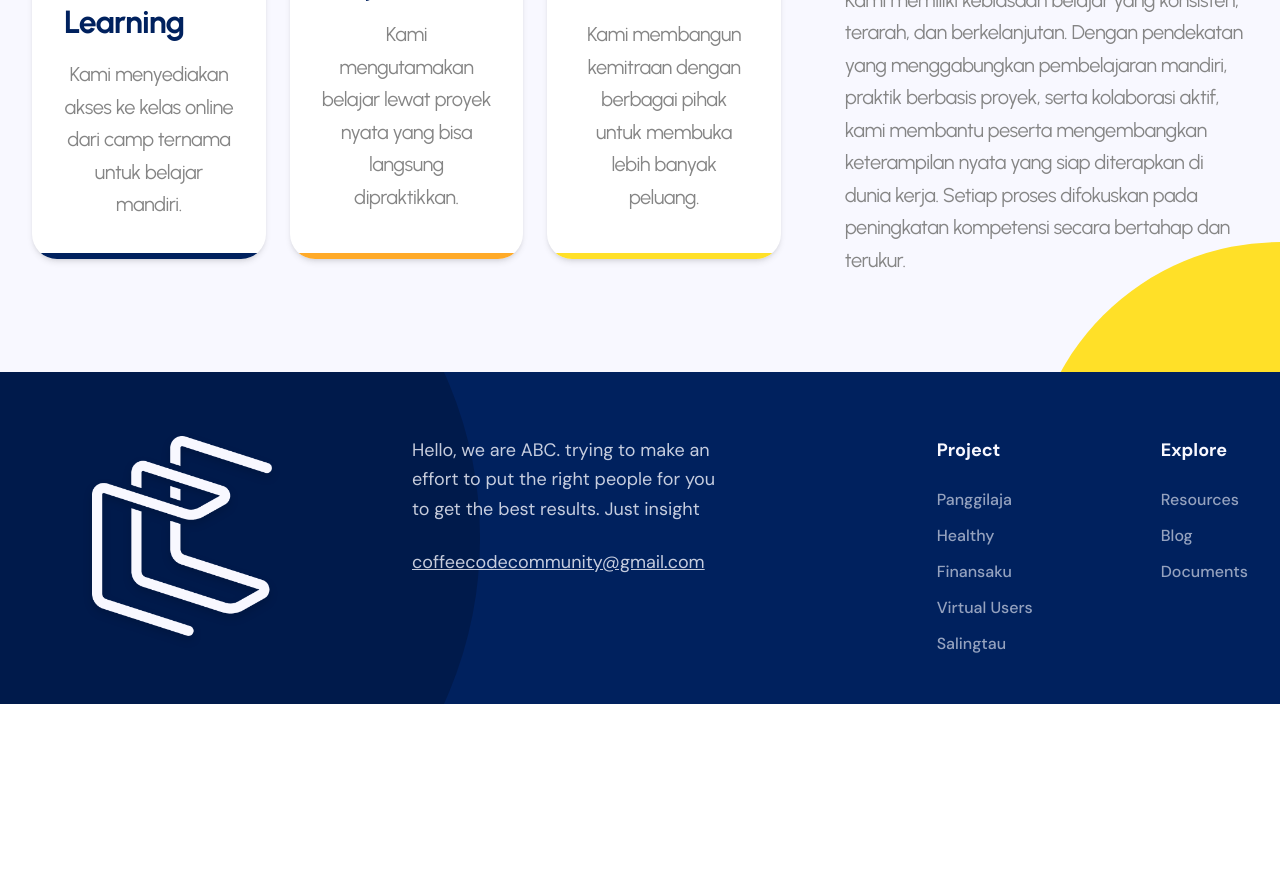
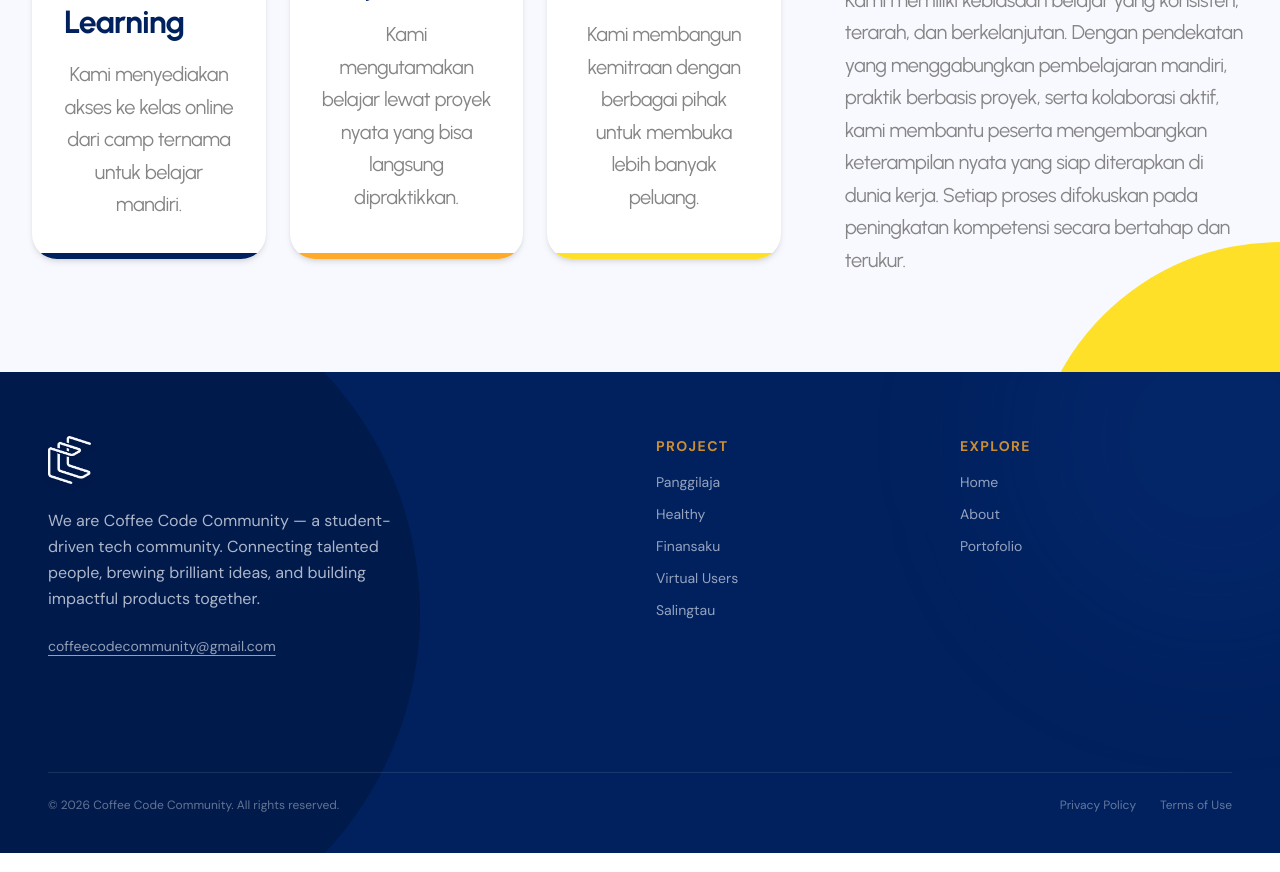
Before and after one commit to COFFEE-CODE-COMMUNITY/c3-landing-page, a React (Vite) app: page / in a window 1280 px wide. Shown: the part 3200-4072 px from the top of the page. Before the commit the page ends 3923 px from the top, so only its background shows below. Built offline with nearby package versions, Linux system fonts and the light colour scheme.

Commit message:
fix responsiveness

```diff
--- a/src/components/Footer.tsx
+++ b/src/components/Footer.tsx
@@ -1,4 +1,5 @@
-import { FaInstagram, FaLinkedin } from 'react-icons/fa';
+import { FaInstagram, FaLinkedin, FaYoutube, FaGithub } from 'react-icons/fa';
+import { Link } from 'react-router-dom';
 import { useScrollFadeInUp, useStaggerChildren } from '../utils/animations';
 
 export default function Footer() {
@@ -6,77 +7,128 @@ export default function Footer() {
   const socialRef = useStaggerChildren(0.1, 0.6, 30);
   const linksRef = useStaggerChildren(0.1, 0.6, 30);
 
+  const currentYear = new Date().getFullYear();
+
   return (
     <footer
       ref={footerRef}
-      className="relative bg-[#00215e] w-full pt-16 pb-12 overflow-hidden px-4 sm:px-6 lg:px-8 text-[#f8f8ff]"
+      className="relative bg-[#00215e] w-full overflow-hidden text-[#f8f8ff]"
     >
+      {/* Background Decorative Ellipse */}
+      <div className="absolute top-1/2 left-0 -translate-x-[40%] -translate-y-1/2 w-[300px] h-[300px] lg:w-[700px] lg:h-[700px] rounded-full bg-[#001A4B] pointer-events-none z-0" />
 
-      {/* Background Decorative Ellipse (CSS Only) */}
-      <div className="absolute top-1/2 left-0 -translate-x-[40%] -translate-y-1/2 w-[400px] h-[400px] lg:w-[800px] lg:h-[800px] rounded-full bg-[#001A4B] pointer-events-none z-0"></div>
+      {/* Decorative top right glow */}
+      <div className="absolute top-0 right-0 w-[200px] h-[200px] lg:w-[400px] lg:h-[400px] rounded-full bg-[#0a3280]/30 blur-3xl pointer-events-none z-0 translate-x-1/3 -translate-y-1/3" />
 
-      <div className="max-w-screen-xl mx-auto relative z-10 flex flex-col lg:flex-row justify-between items-center lg:items-start gap-12 lg:gap-20">
+      {/* Main Content */}
+      <div className="relative z-10 max-w-screen-xl mx-auto px-6 sm:px-8 lg:px-12 pt-16 pb-10">
+        <div className="grid grid-cols-1 md:grid-cols-2 lg:grid-cols-4 gap-12 lg:gap-8">
 
-        {/* Decorative B shape */}
-        <div className="hidden lg:flex w-[200px] xl:w-[300px] flex-shrink-0 justify-center">
-          <img src="/footer-logo.png" alt="B Shape" className="w-full h-50 object-contain drop-shadow-lg" />
-        </div>
+          {/* Brand Column */}
+          <div className="lg:col-span-2 flex flex-col gap-6">
+            {/* Logo */}
+            <div className="flex items-center gap-3">
+              <img
+                src="/footer-logo.png"
+                alt="Coffee Code Community"
+                className="h-12 w-auto object-contain drop-shadow-md"
+              />
+            </div>
 
-        {/* Main Content Area */}
-        <div className="flex-1 w-full flex flex-col md:flex-row justify-between gap-12 lg:gap-20">
+            {/* Tagline */}
+            <p className="font-dmsans font-normal text-sm md:text-base opacity-70 leading-relaxed max-w-sm">
+              We are Coffee Code Community — a student-driven tech community. Connecting talented people, brewing brilliant ideas, and building impactful products together.
+            </p>
 
-          {/* Info & Socials */}
-          <div className="flex flex-col gap-8 md:gap-12 w-full md:max-w-[320px]">
-            <div className="flex flex-col gap-6 font-dmsans font-normal text-base md:text-lg">
-              <p className="opacity-80 leading-relaxed">
-                Hello, we are ABC. trying to make an effort to put the right people for you to get the best results. Just insight
-              </p>
-              <div className="flex flex-col gap-2">
-                <p className="opacity-80 hover:opacity-100 transition-opacity cursor-pointer underline">coffeecodecommunity@gmail.com</p>
-              </div>
-            </div>
+            {/* Email */}
+            <a
+              href="mailto:coffeecodecommunity@gmail.com"
+              className="font-dmsans text-sm opacity-60 hover:opacity-100 hover:text-c3-yellow transition-all underline underline-offset-4 w-fit"
+            >
+              coffeecodecommunity@gmail.com
+            </a>
 
             {/* Social Icons */}
             <div
               ref={socialRef}
-              className="flex items-center gap-6 text-xl relative z-20"
+              className="flex items-center gap-5 mt-2"
             >
-              <a href="#" className="hover:text-c3-yellow transition-colors"><FaInstagram /></a>
-              <a href="#" className="hover:text-c3-yellow transition-colors"><FaLinkedin /></a>
+              {[
+                { href: 'https://www.instagram.com/coffeecodecommunity.id/', icon: <FaInstagram />, label: 'Instagram' },
+                { href: 'https://www.linkedin.com/company/coffeecodecommunity', icon: <FaLinkedin />, label: 'LinkedIn' },
+                { href: 'https://github.com/orgs/COFFEE-CODE-COMMUNITY', icon: <FaGithub />, label: 'GitHub' },
+              ].map(({ href, icon, label }) => (
+                <a
+                  key={label}
+                  href={href}
+                  aria-label={label}
+                  target='_blank'
+                  className="w-9 h-9 flex items-center justify-center rounded-full border border-white/20 text-white/60 hover:text-c3-yellow hover:border-c3-yellow hover:bg-c3-yellow/10 transition-all duration-300 text-base"
+                >
+                  {icon}
+                </a>
+              ))}
             </div>
           </div>
 
-          {/* Links Section */}
-          <div
-            ref={linksRef}
-            className="flex flex-wrap md:flex-nowrap gap-12 lg:gap-32 text-base relative z-20"
-          >
+          {/* Links Columns */}
+          <div ref={linksRef} className="grid grid-cols-2 md:grid-cols-2 lg:grid-cols-2 col-span-1 md:col-span-1 lg:col-span-2 gap-8">
 
-            {/* Product Links */}
+            {/* Project Links */}
             <div className="flex flex-col gap-4">
-              <p className="font-dmsans font-bold text-lg mb-2">Project</p>
-              <div className="flex flex-col gap-3 font-dmsans font-medium opacity-60">
-                <a href="#" className="hover:opacity-100 transition-opacity">Panggilaja</a>
-                <a href="#" className="hover:opacity-100 transition-opacity">Healthy</a>
-                <a href="#" className="hover:opacity-100 transition-opacity">Finansaku</a>
-                <a href="#" className="hover:opacity-100 transition-opacity">Virtual Users</a>
-                <a href="#" className="hover:opacity-100 transition-opacity">Salingtau</a>
+              <p className="font-dmsans font-bold text-sm uppercase tracking-widest text-c3-yellow/80">
+                Project
+              </p>
+              <div className="flex flex-col gap-3 font-dmsans font-normal text-sm opacity-60">
+                {['Panggilaja', 'Healthy', 'Finansaku', 'Virtual Users', 'Salingtau'].map((item) => (
+                  <a
+                    key={item}
+                    href="#"
+                    className="hover:opacity-100 hover:text-c3-yellow hover:translate-x-1 transition-all duration-200 w-fit"
+                  >
+                    {item}
+                  </a>
+                ))}
               </div>
             </div>
 
             {/* Explore Links */}
             <div className="flex flex-col gap-4">
-              <p className="font-dmsans font-bold text-lg mb-2">Explore</p>
-              <div className="flex flex-col gap-3 font-dmsans font-medium opacity-60">
-                <a href="#" className="hover:opacity-100 transition-opacity">Resources</a>
-                <a href="#" className="hover:opacity-100 transition-opacity">Blog</a>
-                <a href="#" className="hover:opacity-100 transition-opacity">Documents</a>
+              <p className="font-dmsans font-bold text-sm uppercase tracking-widest text-c3-yellow/80">
+                Explore
+              </p>
+              <div className="flex flex-col gap-3 font-dmsans font-normal text-sm opacity-60">
+                {[
+                  { label: 'Home', to: '/' },
+                  { label: 'About', to: '/about' },
+                  { label: 'Portofolio', to: '/portofolio' }
+                ].map(({ label, to }) => (
+                  <Link
+                    key={label}
+                    to={to}
+                    className="hover:opacity-100 hover:text-c3-yellow hover:translate-x-1 transition-all duration-200 w-fit"
+                  >
+                    {label}
+                  </Link>
+                ))}
               </div>
             </div>
           </div>
-
         </div>
 
+        {/* Divider */}
+        <div className="mt-12 border-t border-white/10" />
+
+        {/* Bottom Bar */}
+        <div className="mt-6 flex flex-col sm:flex-row items-center justify-between gap-4">
+          <p className="font-dmsans text-xs opacity-40 text-center sm:text-left">
+            © {currentYear} Coffee Code Community. All rights reserved.
+          </p>
+          <div className="flex items-center gap-6 font-dmsans text-xs opacity-40">
+            <a href="#" className="hover:opacity-80 transition-opacity">Privacy Policy</a>
+            <a href="#" className="hover:opacity-80 transition-opacity">Terms of Use</a>
+          </div>
+        </div>
       </div>
     </footer>
   );
--- a/src/components/navbar.tsx
+++ b/src/components/navbar.tsx
@@ -7,8 +7,10 @@ import { ScrollTrigger } from "gsap/ScrollTrigger";
 export default function Navbar(): JSX.Element {
   const location = useLocation();
   const [isScrolled, setIsScrolled] = useState(false);
+  const [menuOpen, setMenuOpen] = useState(false);
   const navbarRef = useRef<HTMLDivElement>(null);
   const navbarInnerRef = useRef<HTMLDivElement>(null);
+  const mobileMenuRef = useRef<HTMLDivElement>(null);
 
   useEffect(() => {
     // Initial fade in animation
@@ -37,6 +39,23 @@ export default function Navbar(): JSX.Element {
     };
   }, []);
 
+  // Close menu on route change
+  useEffect(() => {
+    setMenuOpen(false);
+  }, [location]);
+
+  // Animate mobile menu open/close
+  useEffect(() => {
+    if (!mobileMenuRef.current) return;
+    if (menuOpen) {
+      gsap.fromTo(
+        mobileMenuRef.current,
+        { opacity: 0, y: -10 },
+        { opacity: 1, y: 0, duration: 0.3, ease: 'power2.out' }
+      );
+    }
+  }, [menuOpen]);
+
   const isActive = (path: string) => {
     if (path === "/") return location.pathname === "/";
     return location.pathname.includes(path);
@@ -44,6 +63,13 @@ export default function Navbar(): JSX.Element {
 
   const linkClass = (path: string) =>
     `font-urbanist text-base md:text-lg lg:text-xl tracking-tight hover:text-c3-yellow transition-colors ${
+      isActive(path)
+        ? "text-[#00215e] font-medium"
+        : "text-[#858585] font-light"
+    }`;
+
+  const mobileLinkClass = (path: string) =>
+    `font-urbanist text-lg tracking-tight hover:text-c3-yellow transition-colors py-2 ${
       isActive(path)
         ? "text-[#00215e] font-medium"
         : "text-[#858585] font-light"
@@ -69,8 +95,8 @@ export default function Navbar(): JSX.Element {
           />
         </div>
 
-        {/* Navigation Links */}
-        <nav className="flex items-center gap-6 md:gap-12 relative z-10">
+        {/* Desktop Navigation Links */}
+        <nav className="hidden md:flex items-center gap-6 md:gap-12 relative z-10">
           <Link to="/" className={linkClass("/")}>
             Home
           </Link>
@@ -81,8 +107,54 @@ export default function Navbar(): JSX.Element {
             Portofolio
           </Link>
         </nav>
+
+        {/* Hamburger Button (Mobile Only) */}
+        <button
+          onClick={() => setMenuOpen((prev) => !prev)}
+          className="md:hidden relative z-10 flex flex-col justify-center items-center w-9 h-9 gap-[5px] focus:outline-none pointer-events-auto"
+          aria-label="Toggle navigation menu"
+          aria-expanded={menuOpen}
+        >
+          <span
+            className={`block w-6 h-[2px] bg-[#00215e] rounded-full transition-all duration-300 origin-center ${
+              menuOpen ? 'rotate-45 translate-y-[7px]' : ''
+            }`}
+          />
+          <span
+            className={`block w-6 h-[2px] bg-[#00215e] rounded-full transition-all duration-300 ${
+              menuOpen ? 'opacity-0 scale-x-0' : ''
+            }`}
+          />
+          <span
+            className={`block w-6 h-[2px] bg-[#00215e] rounded-full transition-all duration-300 origin-center ${
+              menuOpen ? '-rotate-45 -translate-y-[7px]' : ''
+            }`}
+          />
+        </button>
       </div>
 
+      {/* Mobile Dropdown Menu */}
+      {menuOpen && (
+        <div
+          ref={mobileMenuRef}
+          className="md:hidden mx-auto mt-2 pointer-events-auto"
+          style={{ maxWidth: isScrolled ? '1088px' : undefined }}
+        >
+          <nav className="bg-white/80 backdrop-blur-2xl backdrop-saturate-150 border border-white/40 rounded-[24px] shadow-[0_8px_32px_rgba(0,0,0,0.08)] px-6 py-4 flex flex-col gap-1">
+            <Link to="/" className={mobileLinkClass("/")}>
+              Home
+            </Link>
+            <div className="h-px bg-gray-100/60" />
+            <Link to="/about" className={mobileLinkClass("/about")}>
+              About
+            </Link>
+            <div className="h-px bg-gray-100/60" />
+            <Link to="/portofolio" className={mobileLinkClass("/portofolio")}>
+              Portofolio
+            </Link>
+          </nav>
+        </div>
+      )}
     </div>
   );
 }
--- a/src/pages/about/components/HeroSection.tsx
+++ b/src/pages/about/components/HeroSection.tsx
@@ -26,7 +26,7 @@ const HeroSection = (): JSX.Element => {
   }, []);
 
   return (
-    <div ref={sectionRef} className="relative w-full min-h-screen flex items-center justify-center overflow-hidden -my-25 py-30">
+    <div ref={sectionRef} className="relative w-full min-h-screen flex items-center justify-center overflow-hidden">
       {/* Decorative Background Circles */}
       <div
         ref={bgCircleLeft}
@@ -38,7 +38,7 @@ const HeroSection = (): JSX.Element => {
       />
 
       {/* Main Content */}
-      <div className="relative z-10 max-w-screen-2xl mx-auto px-6 sm:px-10 lg:px-16 pb-32 flex flex-col lg:flex-row items-center gap-12 lg:gap-20 w-full">
+      <div className="relative z-10 max-w-screen-2xl mx-auto px-6 sm:px-10 lg:px-16 flex flex-col lg:flex-row items-center gap-12 lg:gap-20 w-full">
 
         {/* Left: Text Content */}
         <div className="flex-1 flex flex-col items-center lg:items-start text-center lg:text-left gap-6">
--- a/src/pages/about/index.tsx
+++ b/src/pages/about/index.tsx
@@ -10,7 +10,7 @@ const AboutPage = (): JSX.Element => {
   const containerRef = useFadeIn(1.0, 0.1);
 
   return (
-    <div ref={containerRef} className="bg-[#F8F8FF] flex flex-col overflow-hidden\">
+    <div ref={containerRef} className="-mt-24 bg-[#F8F8FF] flex flex-col overflow-hidden">
       <HeroSection />
       <VisionMission />
       <Highlight />
```
Also changed, not shown: 1 other file (tests, documents, lock files or other folders).
